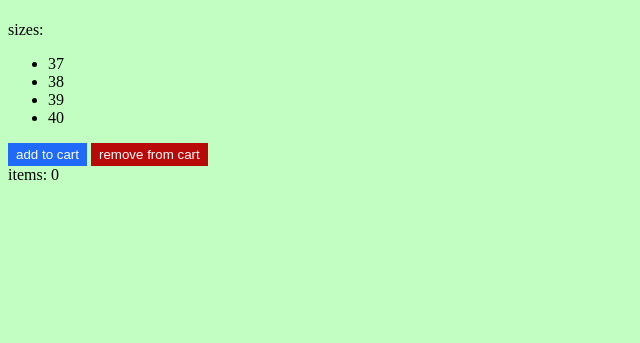
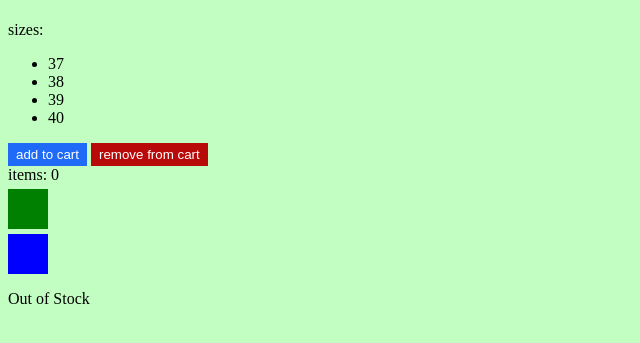
Before and after one commit to SaraPrz/vuemastery, a website: page index.html in a window 1280 px wide. Shown: the part 335-678 px from the top of the page, without its empty margins (0-640 px from the left). Drawn offline with nearby package versions, Linux system fonts and the light colour scheme.

Commit message:
done style and classes task

```diff
--- a/index.html
+++ b/index.html
@@ -25,7 +25,8 @@
                 {{size}}
             </li>
         </ul>
-        <button v-on:click="addItem" class="add">
+        <!-- event handling -->
+        <button v-on:click="addItem" class="add" :disabled="!onSale" :class="{disabledButton : !onSale}">
             add to cart
         </button>
         <button v-on:click="removeItem" class="remove">
@@ -34,6 +35,12 @@
         <div class="cart">
             items: {{cart}}
         </div>
+        <!-- style binding -->
+        <div class="color-box" v-for="variant in variants" :style="{backgroundColor: variant.variantColor}" @mouseover="updateProduct(variant.variantImg)">
+        </div>
+        <p  :class="{outOfStock: !onSale}">
+            Out of Stock
+        </p>
     </div>
     <!-- <div id="app2">
         {{message}}
```
Also changed, not shown: dist/js/main.js, dist/style/main.css.
